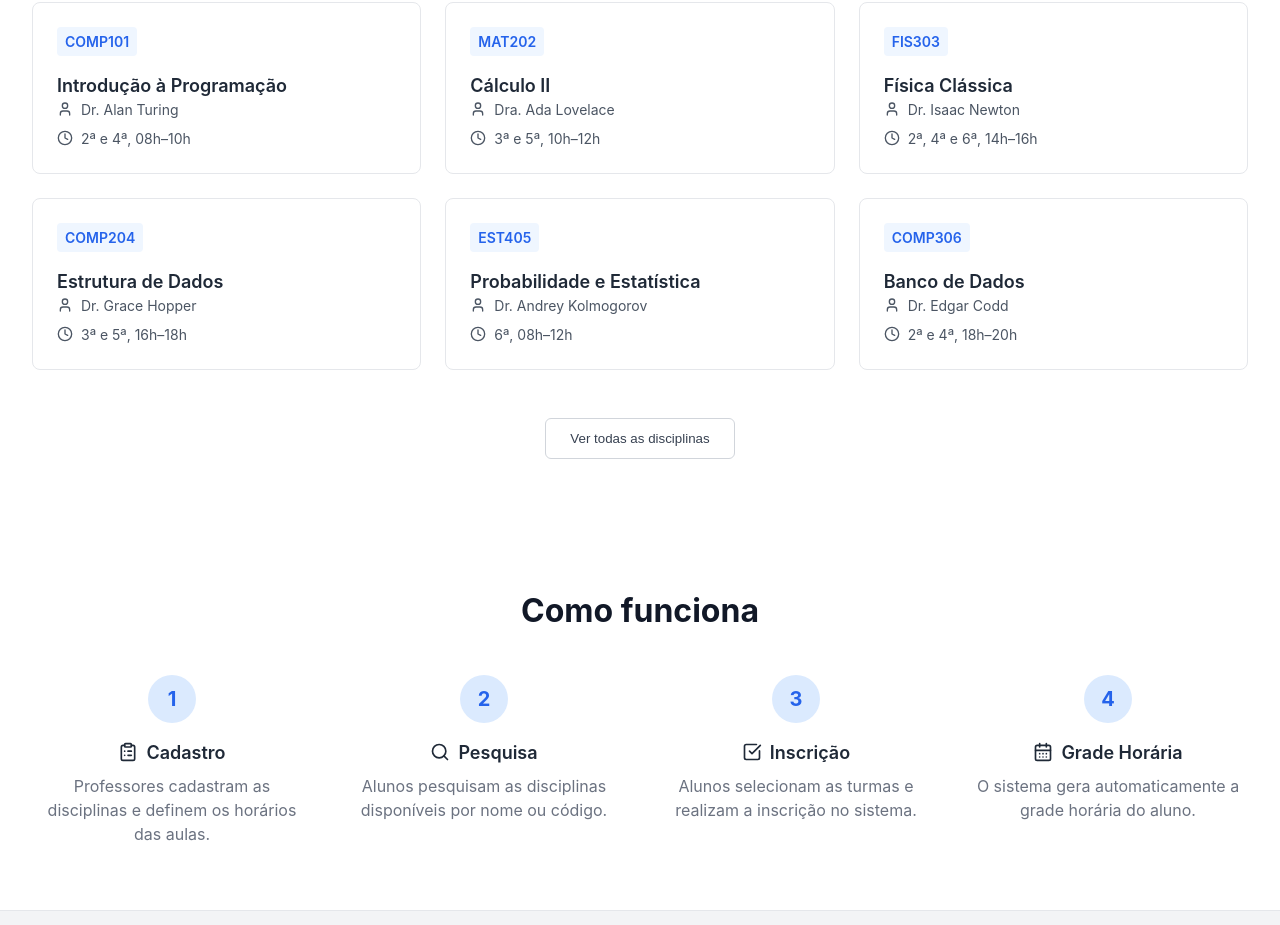
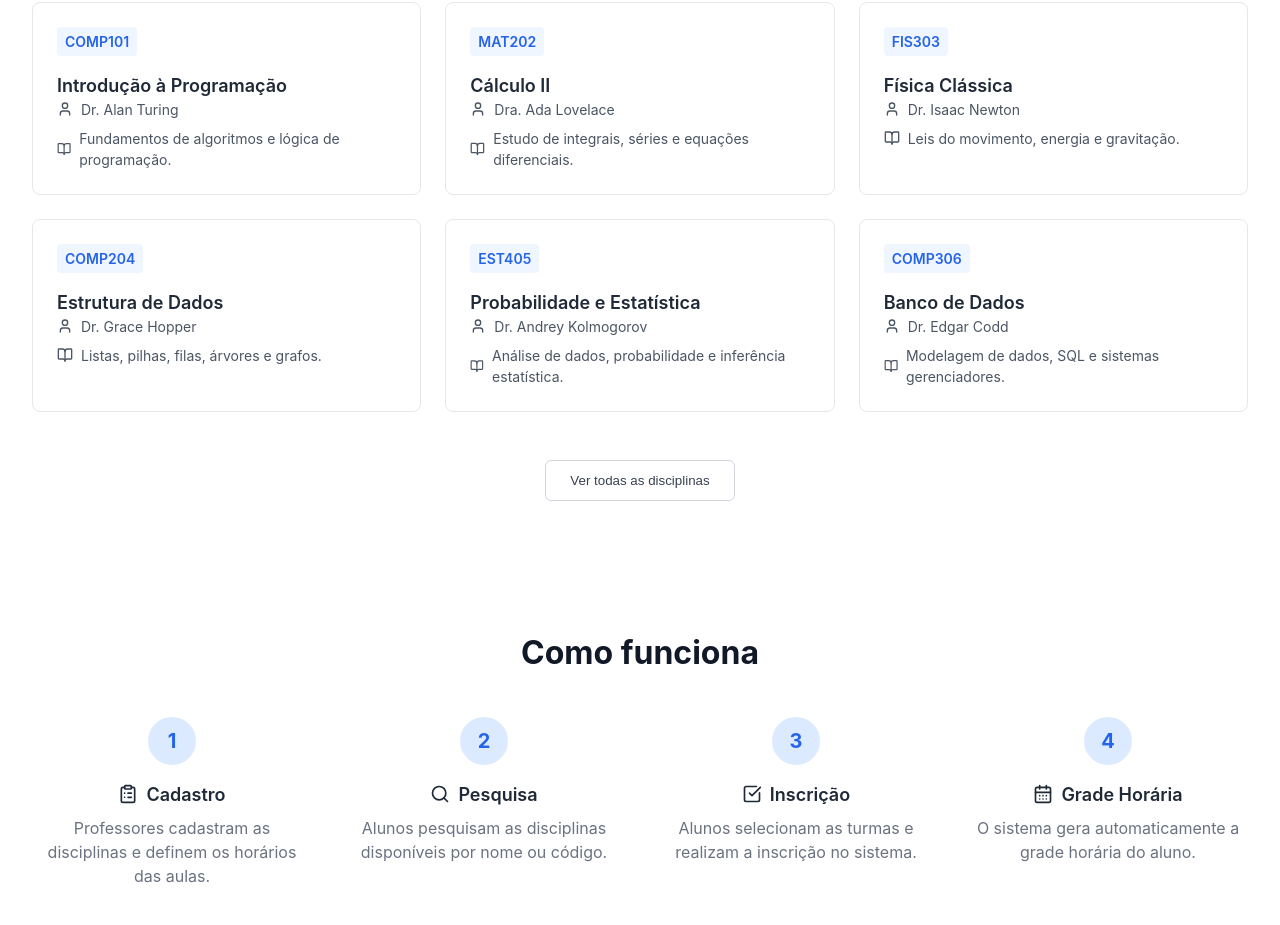
Before and after one commit to BeVieira/inf1407-klass-frontend, a React (Vite) app: page / in a window 1280 px wide. Shown: the part 1173-2098 px from the top of the page. Built offline with nearby package versions, Linux system fonts and the light colour scheme.

Commit message:
fix: fix types

```diff
--- a/src/components/CoursePreviewList/CoursePreviewList.tsx
+++ b/src/components/CoursePreviewList/CoursePreviewList.tsx
@@ -1,51 +1,51 @@
 import React, { useState } from 'react';
-import { User, Clock } from 'lucide-react';
-import type { Disciplina } from '../../types/Disciplina';
+import { User, BookOpen } from 'lucide-react';
+import type { Course } from '../../types/Course';
 import SearchBar from '../Search/SearchBar';
 import * as S from './styled';
 
-const MOCK_COURSES: Disciplina[] = [
+const MOCK_COURSES: Course[] = [
   {
     id: 1,
-    codigo: 'COMP101',
-    nome: 'Introdução à Programação',
+    code: 'COMP101',
+    name: 'Introdução à Programação',
     professor: 'Dr. Alan Turing',
-    horariosResumo: '2ª e 4ª, 08h–10h',
+    description: 'Fundamentos de algoritmos e lógica de programação.',
   },
   {
     id: 2,
-    codigo: 'MAT202',
-    nome: 'Cálculo II',
+    code: 'MAT202',
+    name: 'Cálculo II',
     professor: 'Dra. Ada Lovelace',
-    horariosResumo: '3ª e 5ª, 10h–12h',
+    description: 'Estudo de integrais, séries e equações diferenciais.',
   },
   {
     id: 3,
-    codigo: 'FIS303',
-    nome: 'Física Clássica',
+    code: 'FIS303',
+    name: 'Física Clássica',
     professor: 'Dr. Isaac Newton',
-    horariosResumo: '2ª, 4ª e 6ª, 14h–16h',
+    description: 'Leis do movimento, energia e gravitação.',
   },
   {
     id: 4,
-    codigo: 'COMP204',
-    nome: 'Estrutura de Dados',
+    code: 'COMP204',
+    name: 'Estrutura de Dados',
     professor: 'Dr. Grace Hopper',
-    horariosResumo: '3ª e 5ª, 16h–18h',
+    description: 'Listas, pilhas, filas, árvores e grafos.',
   },
   {
     id: 5,
-    codigo: 'EST405',
-    nome: 'Probabilidade e Estatística',
+    code: 'EST405',
+    name: 'Probabilidade e Estatística',
     professor: 'Dr. Andrey Kolmogorov',
-    horariosResumo: '6ª, 08h–12h',
+    description: 'Análise de dados, probabilidade e inferência estatística.',
   },
   {
     id: 6,
-    codigo: 'COMP306',
-    nome: 'Banco de Dados',
+    code: 'COMP306',
+    name: 'Banco de Dados',
     professor: 'Dr. Edgar Codd',
-    horariosResumo: '2ª e 4ª, 18h–20h',
+    description: 'Modelagem de dados, SQL e sistemas gerenciadores.',
   },
 ];
 
@@ -54,8 +54,8 @@ const CoursePreviewList: React.FC = () => {
 
   const filteredCourses = MOCK_COURSES.filter(
     (course) =>
-      course.nome.toLowerCase().includes(searchTerm.toLowerCase()) ||
-      course.codigo.toLowerCase().includes(searchTerm.toLowerCase())
+      course.name.toLowerCase().includes(searchTerm.toLowerCase()) ||
+      course.code.toLowerCase().includes(searchTerm.toLowerCase())
   );
 
   return (
@@ -71,17 +71,17 @@ const CoursePreviewList: React.FC = () => {
           {filteredCourses.map((course) => (
             <S.Card key={course.id}>
               <S.CardHeader>
-                <S.CourseCode>{course.codigo}</S.CourseCode>
+                <S.CourseCode>{course.code}</S.CourseCode>
               </S.CardHeader>
-              <S.CourseName>{course.nome}</S.CourseName>
+              <S.CourseName>{course.name}</S.CourseName>
               <S.CardBody>
                 <S.InfoRow>
                   <User size={16} />
                   <span>{course.professor}</span>
                 </S.InfoRow>
                 <S.InfoRow>
-                  <Clock size={16} />
-                  <span>{course.horariosResumo}</span>
+                  <BookOpen size={16} />
+                  <span>{course.description}</span>
                 </S.InfoRow>
               </S.CardBody>
             </S.Card>
```
